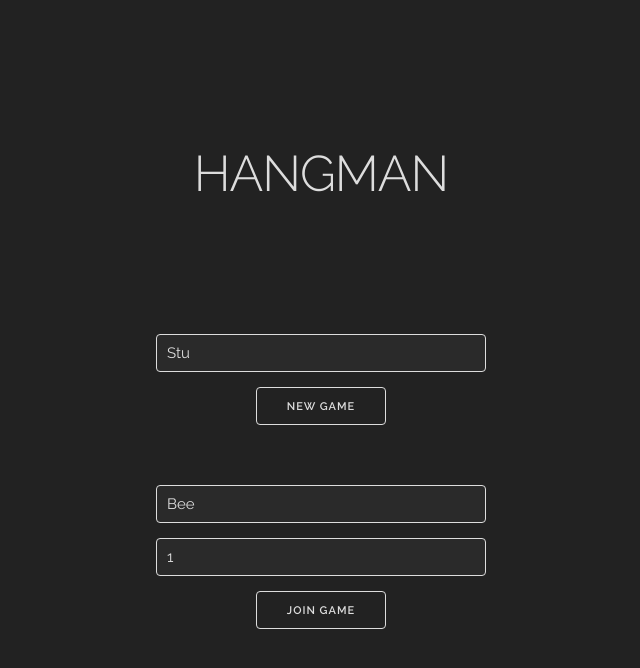
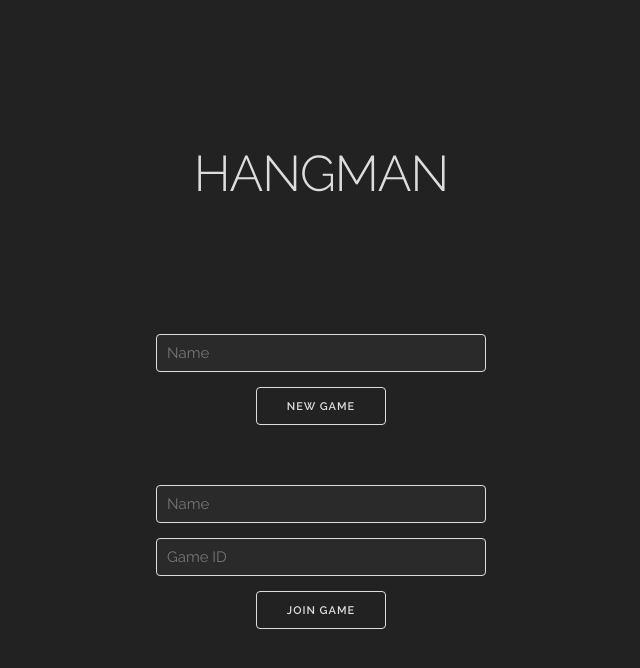
Before and after one commit to stubrew24/hangman, a website: page views/index.html in a window 1280 px wide. Shown: the whole page, without its empty margins (319-959 px from the left). Drawn offline with nearby package versions, Linux system fonts and the light colour scheme; files that its build step writes are made by us from their sources; no server answers; files whose address does not match are found by name.

Commit message:
bug fixes

```diff
--- a/views/index.html
+++ b/views/index.html
@@ -26,18 +26,13 @@
         <div id="game-status"></div>
 
         <form id="new-game">
-          <input type="text" placeholder="Name" name="name" value="Stu" /><br />
+          <input type="text" placeholder="Name" name="name" /><br />
           <button type="submit">New Game</button>
         </form>
 
         <form id="join-game">
-          <input type="text" placeholder="Name" name="name" value="Bee" /><br />
-          <input
-            type="text"
-            placeholder="Game ID"
-            name="game"
-            value="1"
-          /><br />
+          <input type="text" placeholder="Name" name="name" /><br />
+          <input type="text" placeholder="Game ID" name="game" /><br />
           <button type="submit">Join Game</button>
         </form>
 
```
